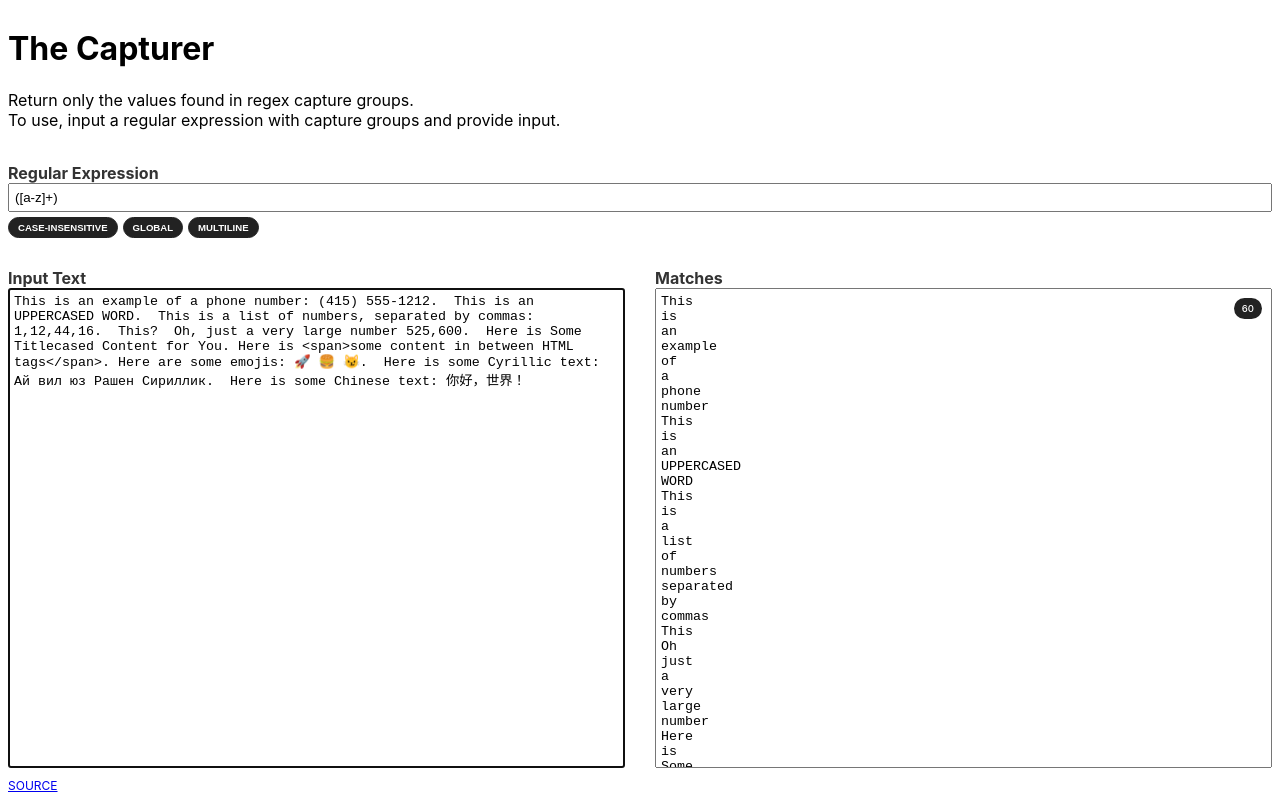
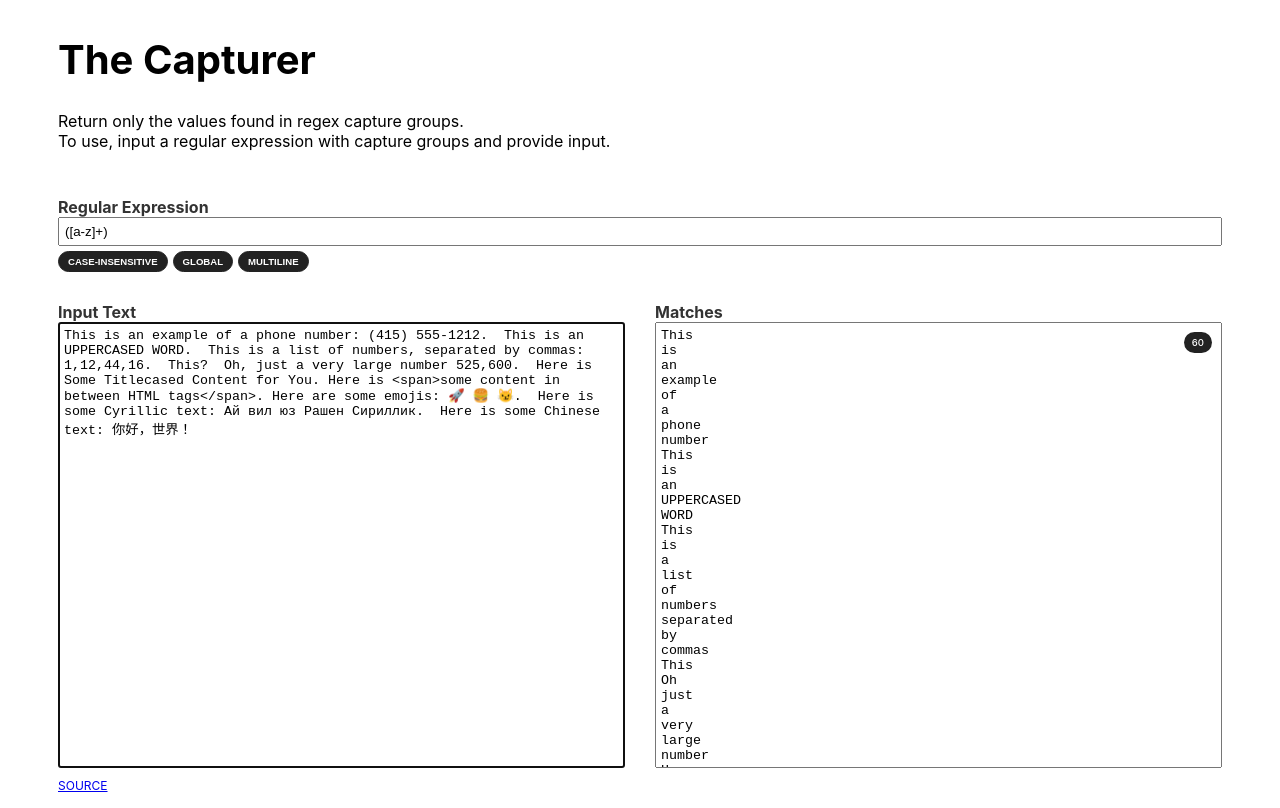
Before and after one commit to Meandmybadself/capturer, a React (Vite) app: page / in a window 1280 px wide. Built offline with nearby package versions, Linux system fonts and the light colour scheme.

Commit message:
Adjusts layout

```diff
--- a/src/index.scss
+++ b/src/index.scss
@@ -21,8 +21,13 @@ body,
 }
 
 #app {
-    max-width: 1400px;
+    width: 100%;
+    padding: 0 50px;
     margin: 0 auto;
+}
+
+h1 {
+    font-size: 2.5rem;
 }
 
 label {
@@ -39,7 +44,7 @@ div#app {
     -webkit-font-smoothing: antialiased;
     -moz-osx-font-smoothing: grayscale;
     display: grid;
-    grid-template-rows: 125px 75px 1fr 30px;
+    grid-template-rows: auto 75px 1fr 30px;
     grid-template-columns: repeat(2, 1fr);
     grid-gap: 30px;
     input,
```
